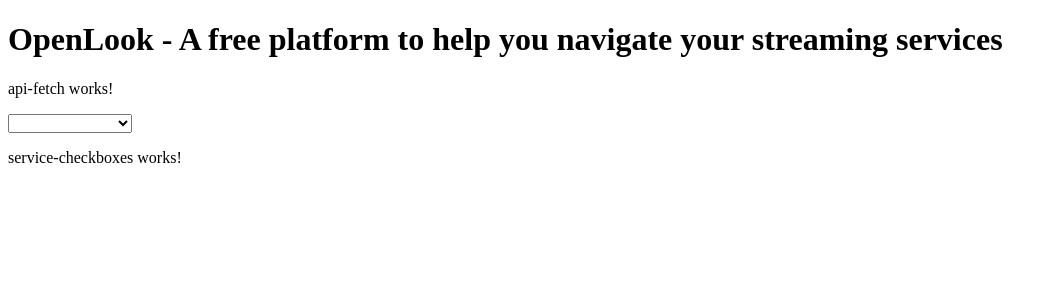
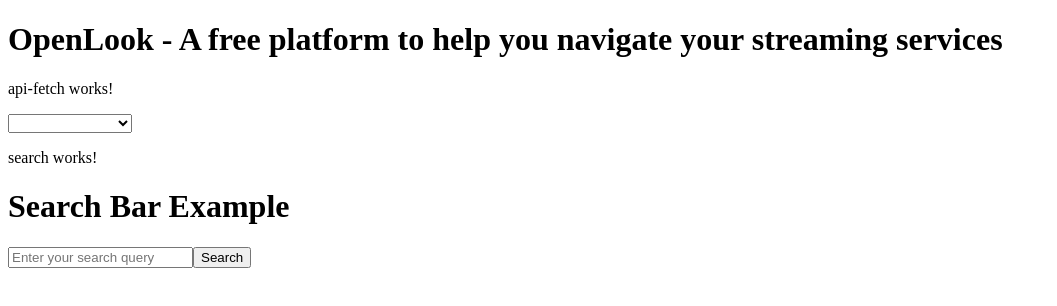
Before and after one commit to bmaizes/OpenLook, an Angular app in the folder OpenLook-app/: page / in a window 1280 px wide. Shown: the top 306 px of the page, without its empty margins (0-1057 px from the left). Built offline with nearby package versions, Linux system fonts and the light colour scheme.

Commit message:
searching

```diff
--- a/OpenLook-app/src/app/api-fetch/api-fetch.component.html
+++ b/OpenLook-app/src/app/api-fetch/api-fetch.component.html
@@ -6,8 +6,7 @@
     <option *ngFor="let country of countries.result | keyvalue" [value]="country.key">{{ country.value.name }}</option>
   </select>
 
-  <app-service-checkboxes [services]="services"></app-service-checkboxes>
-
+  <app-service-checkboxes [services]="services" [selectedCountryId]="selectedCountryId"></app-service-checkboxes>
 <!-- <li *ngFor="let genre of genres.result | keyvalue">
     {{ genre.key }}: {{ genre.value }}
   </li> -->
--- a/OpenLook-app/src/app/app.module.ts
+++ b/OpenLook-app/src/app/app.module.ts
@@ -6,13 +6,15 @@
 import { ApiFetchComponent } from './api-fetch/api-fetch.component';
 import { HttpClientModule, HttpClient } from '@angular/common/http';
 import { FormsModule } from '@angular/forms';
-import { ServiceCheckboxesComponent } from './service-checkboxes/service-checkboxes.component'; // Import FormsModule
+import { ServiceCheckboxesComponent } from './service-checkboxes/service-checkboxes.component';
+import { SearchComponent } from './search/search.component'; // Import FormsModule
 
 @NgModule({
   declarations: [
     AppComponent,
     ApiFetchComponent,
-    ServiceCheckboxesComponent
+    ServiceCheckboxesComponent,
+    SearchComponent
   ],
   imports: [
     BrowserModule,
--- /dev/null
+++ b/OpenLook-app/src/app/search/search.component.html
@@ -0,0 +1,7 @@
+<p>search works!</p>
+
+<h1>Search Bar Example</h1>
+<!-- Input field for search -->
+<input type="text" id="searchInput" placeholder="Enter your search query">
+<!-- Button to trigger the search -->
+<button (click)="handleSearch()">Search</button>
--- /dev/null
+++ b/OpenLook-app/src/app/search/search.component.ts
@@ -0,0 +1,59 @@
+import { HttpClient } from '@angular/common/http';
+import { Component, Input } from '@angular/core';
+
+@Component({
+  selector: 'app-search',
+  templateUrl: './search.component.html',
+  styleUrls: ['./search.component.css']
+})
+export class SearchComponent {
+
+  constructor(private http: HttpClient) {}
+  @Input() selectedServiceIds: string[] = [];
+  @Input() selectedCountryId: string = "";
+
+
+   handleSearch(): void {
+    // Get the input value from the search bar
+    const searchInput = document.getElementById("searchInput") as HTMLInputElement;
+    const userInput: string = searchInput.value;
+
+    // Call a TypeScript function with the user input
+    this.searchByFilter(userInput);
+}
+
+ searchFunction(query: string): void {
+    // Do something with the search query, for example, log it to the console
+    console.log("User searched for: " + query);
+}
+
+  searchByFilter(query: string) {
+    // this.genres = mockGenres
+    const options = {
+      method: 'GET',
+      url: 'https://streaming-availability.p.rapidapi.com/search/filters',
+      params: {
+        services: this.selectedServiceIds,
+        country: this.selectedCountryId,
+        keyword: query,
+        output_language: 'en',
+        order_by: 'original_title',
+        genres_relation: 'and',
+        show_type: 'all'
+      },
+      headers: {
+        'X-RapidAPI-Key': '2cdd5bb74fmsh7cb05bb1e97935ap14c4d2jsne222a4828ed5',
+        'X-RapidAPI-Host': 'streaming-availability.p.rapidapi.com'
+      }
+    };
+    return this.http.get<any>(options.url, options).subscribe(
+      response => {
+        console.log(response)
+      },
+      error => {
+        console.error('Error:', error);
+      }
+    );
+  }
+
+}
--- a/OpenLook-app/src/app/service-checkboxes/service-checkboxes.component.html
+++ b/OpenLook-app/src/app/service-checkboxes/service-checkboxes.component.html
@@ -1,7 +1,3 @@
-<p>service-checkboxes works!</p>
-
-
-
 <div *ngFor="let service of services | keyvalue">
     <label>
       <input type="checkbox" [value]="service.value.id" (change)="toggleService(service.value.id)">
@@ -13,3 +9,5 @@
   <ul>
     <li *ngFor="let item of selectedServiceIds">{{ item }}</li>
   </ul>
+
+  <app-search [selectedServiceIds]="selectedServiceIds" [selectedCountryId]="selectedCountryId"></app-search>
--- a/OpenLook-app/src/app/service-checkboxes/service-checkboxes.component.ts
+++ b/OpenLook-app/src/app/service-checkboxes/service-checkboxes.component.ts
@@ -13,6 +13,8 @@
 })
 export class ServiceCheckboxesComponent {
   @Input() services: { [key: string]: Service; } | undefined;
+  @Input() selectedCountryId: string = "";
+
   selectedServiceIds: string[] = [];
 
   toggleService(serviceId: string): void {
```
Also changed, not shown: OpenLook-app/src/app/search/search.component.css (added), 1 other file (tests, documents, lock files or other folders).
